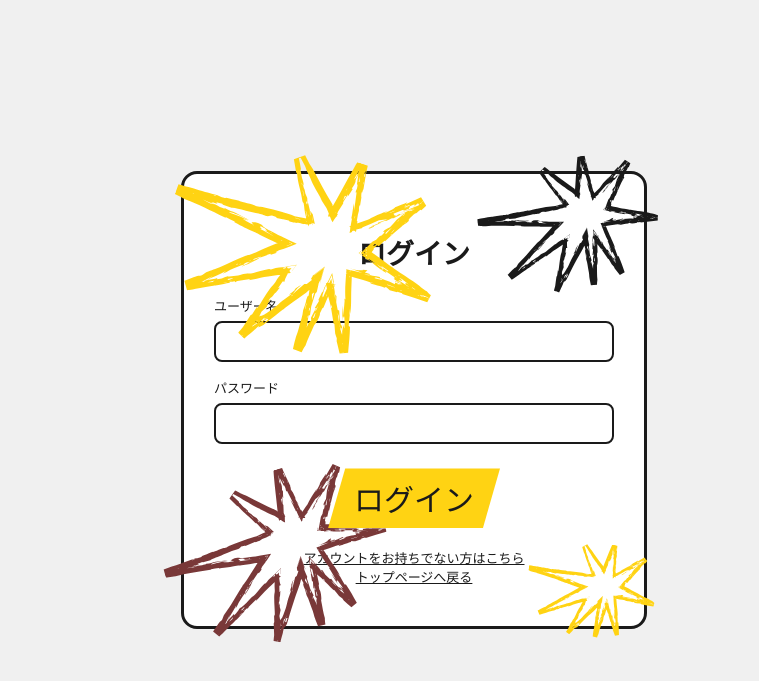
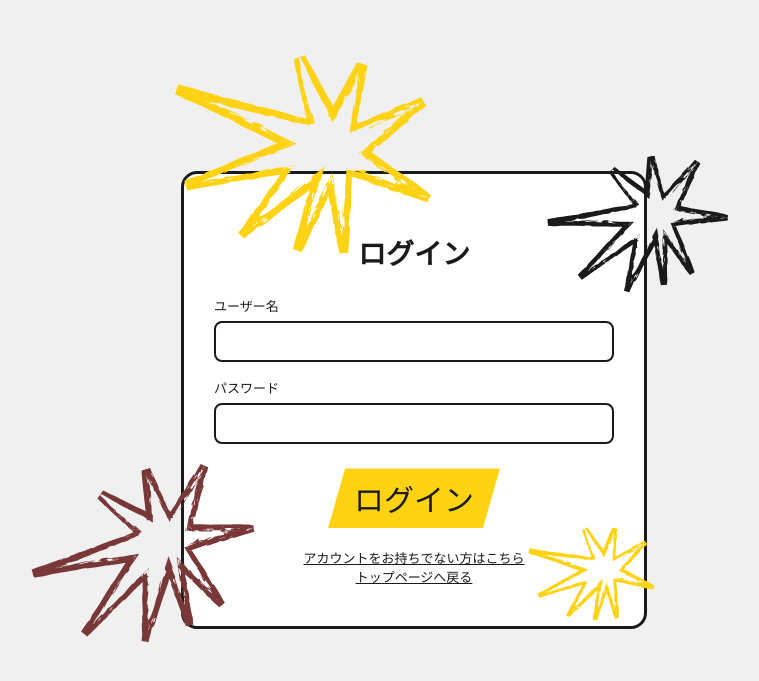
Before and after one commit to weiichen2001/ichibankuji, a Flask app: page /login in a window 1280 px wide. Shown: the top 681 px of the page, without its empty margins (226-985 px from the left). Run offline with Flask 3, Linux system fonts and the light colour scheme; some web fonts are replaced.

Commit message:
star css arrangement

```diff
--- a/templates/login.html
+++ b/templates/login.html
@@ -16,10 +16,10 @@
 
 <body>
     <div class="auth-container">
-        <div class="star-deco star-yellow star-lg" style="top:-20px; left:-20px; transform:rotate(15deg);"></div>
-        <div class="star-deco star-black star-sm" style="top:-15px; right:-15px; transform:rotate(-10deg);"></div>
-        <div class="star-deco star-white star-md" style="bottom:-18px; left:-18px; transform:rotate(-20deg);"></div>
-        <div class="star-deco star-yellow star-xs" style="bottom:-12px; right:-12px; transform:rotate(8deg);"></div>
+        <div class="star-deco star-yellow star-lg" style="top:-120px; left:-20px; transform:rotate(15deg);"></div>
+        <div class="star-deco star-black star-sm" style="top:-15px; right:-85px; transform:rotate(-10deg);"></div>
+        <div class="star-deco star-white star-md" style="bottom:-18px; left:-150px; transform:rotate(-20deg);"></div>
+        <div class="star-deco star-yellow star-xs" style="bottom:5px; right:-12px; transform:rotate(8deg);"></div>
 
         <h1 class="auth-title">ログイン</h1>
 
--- a/templates/register.html
+++ b/templates/register.html
@@ -16,7 +16,7 @@
 
 <body>
     <div class="auth-container">
-        <div class="star-deco star-yellow star-lg" style="top:-20px; left:-20px; transform:rotate(15deg);"></div>
+        <div class="star-deco star-yellow star-lg" style="top:-20px; left:-200px; transform:rotate(15deg);"></div>
         <div class="star-deco star-black star-sm" style="top:-15px; right:-15px; transform:rotate(-10deg);"></div>
         <div class="star-deco star-white star-md" style="bottom:-18px; left:-18px; transform:rotate(-20deg);"></div>
         <div class="star-deco star-yellow star-xs" style="bottom:-12px; right:-12px; transform:rotate(8deg);"></div>
```
